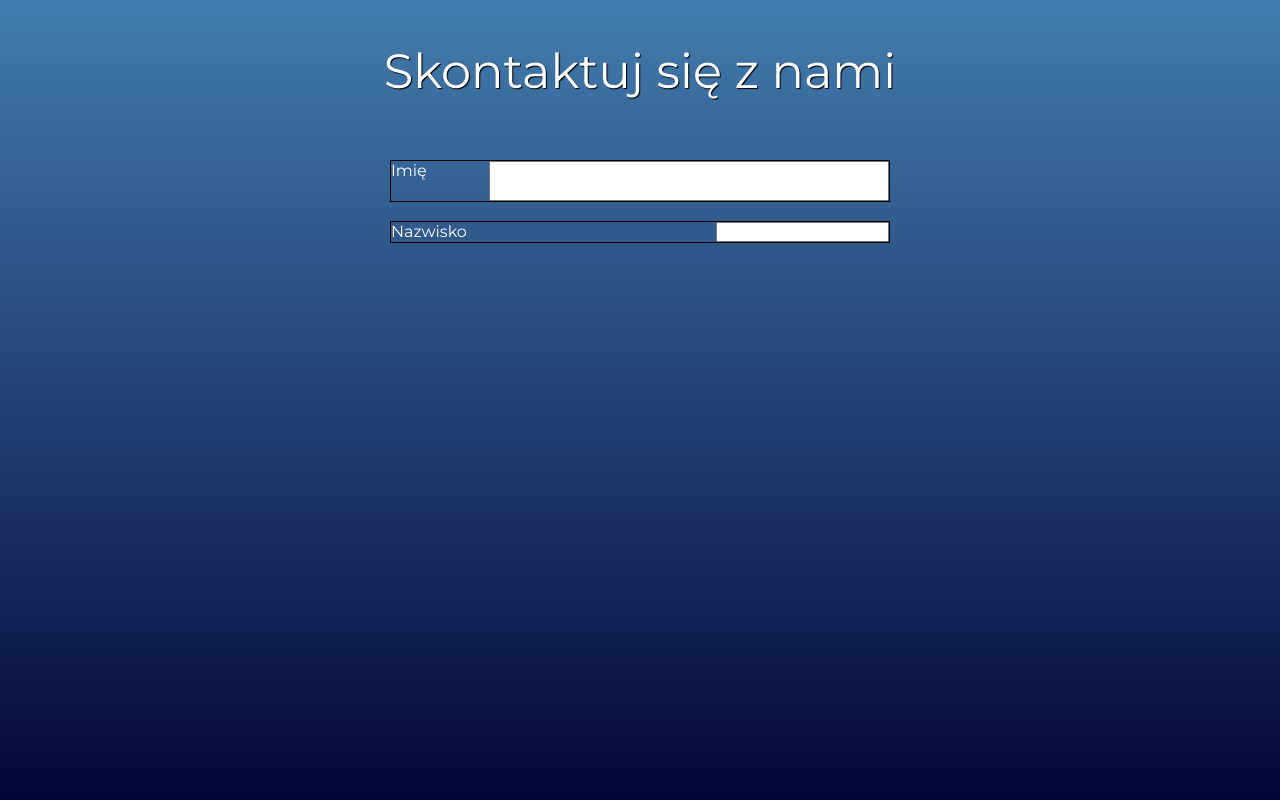
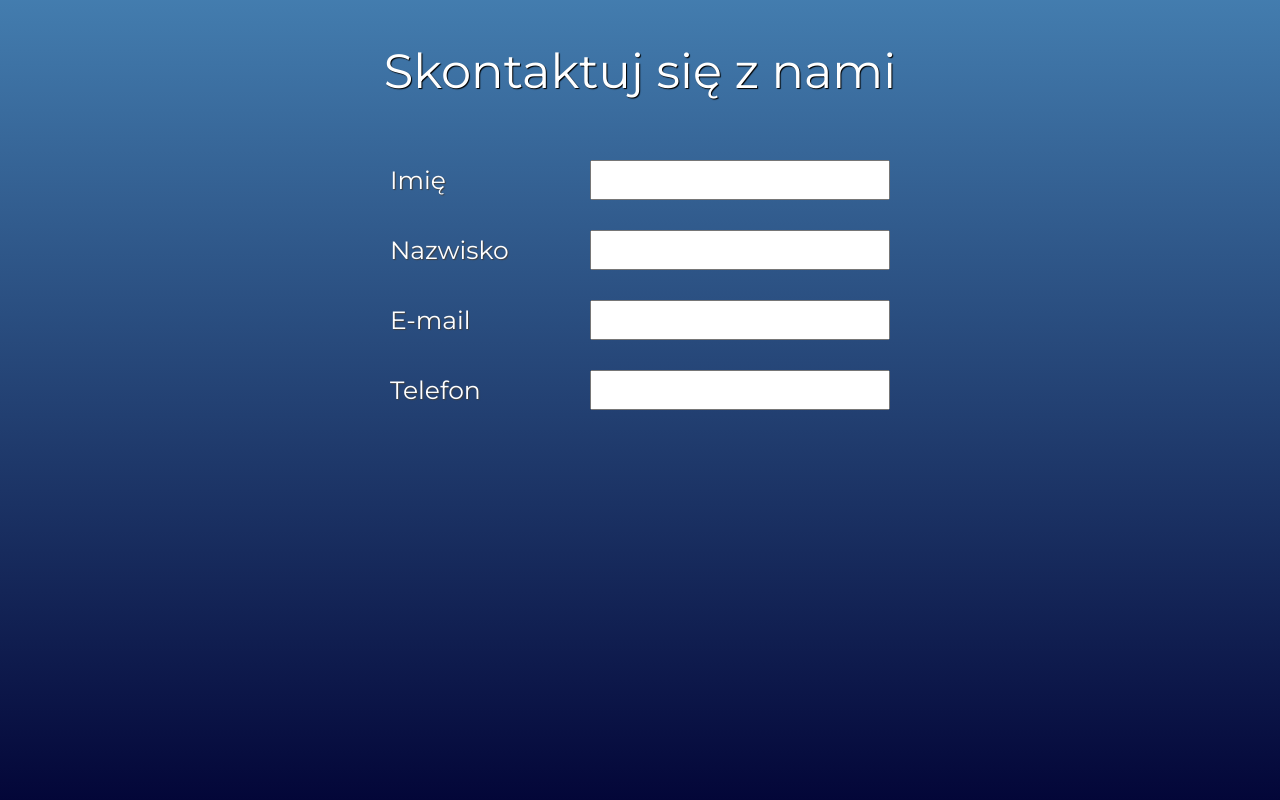
Before and after one commit to ukasz1/Healthmedic, a plain HTML site: page index.html in a window 1280 px wide. Shown: the part 1638-2438 px from the top of the page. Drawn offline with Linux system fonts and the light colour scheme.

Commit message:
contact form section improvement

```diff
--- a/index.html
+++ b/index.html
@@ -147,19 +147,26 @@
 		</div>
 		<div style="text-align: center;">
 			<form>
-			<p style="width: 500px; border: 1px solid black; margin: 0 auto;
-			display: flex;
-			justify-content: space-between;">
-				<label for="imie">Imię</label>
-				<textarea id="imie" style="height: 40px; width: 400px;
-				resize: none; font-size:30px;"/></textarea>
-			</p><br />
-			<p style="width: 500px; border: 1px solid black; margin: 0 auto;">
-				<label style="display: flex;
-			justify-content: space-between;">
-				Nazwisko
-				<input type="text" name="nazwisko" /></label>
-			</p>
+				<p>
+					<label for="imie" style="position: relative; top: 5px;">
+					Imię</label>
+					<input id="imie" />
+				</p>
+
+				<p>
+					<label for="nazwisko">Nazwisko</label>
+					<input id="nazwisko" />
+				</p>
+
+				<p>
+					<label for="e-mail">E-mail</label>
+					<input id="e-mail" />
+				</p>
+
+				<p>
+					<label for="telefon">Telefon</label>
+					<input id="telefon" />
+				</p>
 			</form>
 		</div>
 	</section>
--- a/style.css
+++ b/style.css
@@ -197,3 +197,25 @@ background-color: #C0C0C0;
 border: 1px solid black;
 border-radius: 2px;
 }
+
+form > p {
+	margin: 0 auto;
+	width: 500px;
+	display: flex;
+	justify-content: space-between;
+	font-size:25px;
+	text-shadow: 1px 1px 1px #404040;
+	margin-bottom: 30px;
+}
+
+form > p > label{
+	position: relative;
+	top: 5px;
+}
+
+form input{
+	height: 40px;
+	width: 300px;
+	resize: none;
+	font-size:25px;
+}
```
